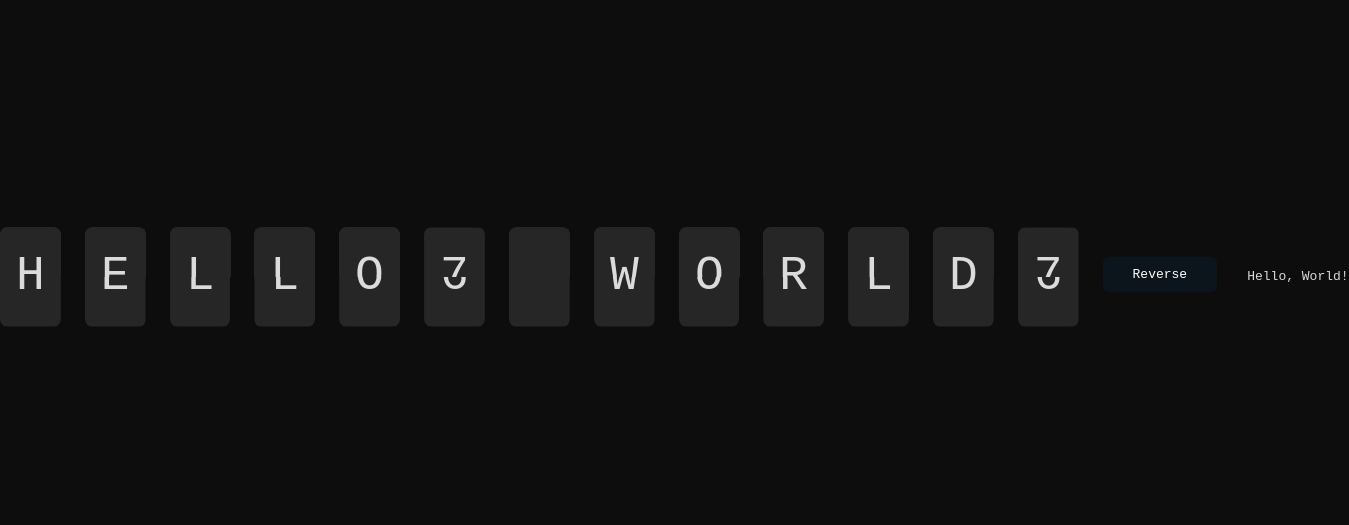
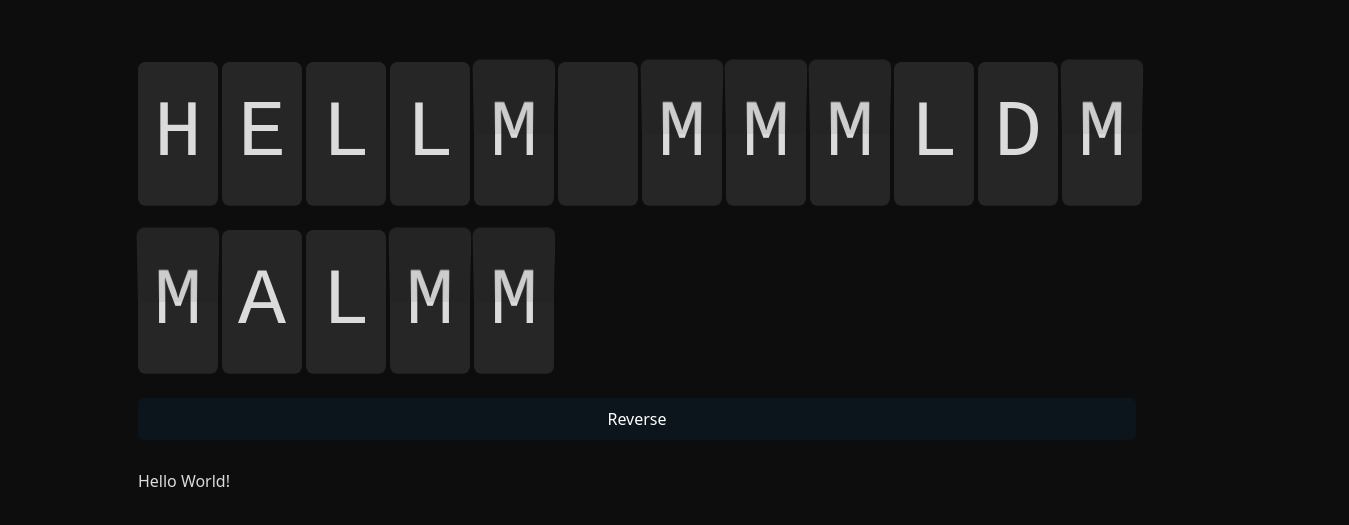
Before and after one commit to quentint/split-flap-display, a Vue app: page / in a window 1280 px wide. Shown: the part 123-648 px from the top of the page, 1349 px wide, since content can reach past the window. Built offline with nearby package versions, Linux system fonts and the light colour scheme.

Commit message:
Create line component Improve styles

```diff
--- a/src/App.vue
+++ b/src/App.vue
@@ -1,7 +1,7 @@
 <script setup lang="ts">
-import SplitFlap from './components/SplitFlap.vue';
+import SplitFlapLine from './components/SplitFlapLine.vue';
 import {ref} from 'vue'
-const s = ref('Hello, World!');
+const s = ref('Hello World!');
 
 const reverse = () => {
   s.value = s.value.split('').reverse().join('');
@@ -9,19 +9,19 @@ const reverse = () => {
 </script>
 
 <template>
-  <pre>
-    <SplitFlap v-for="c in s.toUpperCase()" :char="c" />
+  <div class="app-wrapper">
+    <SplitFlapLine :text="s.toUpperCase()" :flap-ms="250" />
+    <SplitFlapLine text="SALUT" :flap-ms="250" />
     <button @click="reverse">Reverse</button>
     <span>{{ s }}</span>
-  </pre>
+  </div>
 </template>
 
 <style scoped lang="css">
-pre {
+.app-wrapper {
   display: flex;
-  flex-direction: row;
+  flex-direction: column;
   justify-content: center;
-  align-items: center;
   gap: 1.5rem;
   height: 100%;
   width: fit-content;
--- a/src/components/SplitFlap.vue
+++ b/src/components/SplitFlap.vue
@@ -1,5 +1,5 @@
 <script setup lang="ts">
-import { onMounted, ref, watch } from 'vue';
+import { onMounted, ref, watch, defineEmits } from 'vue';
 import characters from './characters';
 
 interface Props {
@@ -19,6 +19,7 @@ const nextChar = ref(characters[props.char === characters[0] ? 0 : 1]);
 const upperFlapAnimState = ref(UPPER_START);
 const bottomFlapAnimState = ref(BOTTOM_START);
 const animationId = ref(0);
+const emit = defineEmits(['flapStart', 'flapEnd']);
 
 const delay = flapMs;
 
@@ -28,11 +29,13 @@ const animDuration = `${delay / 2}ms`;
 const wait = (ms: number) => new Promise(resolve => setTimeout(resolve, ms));
 
 const animate = async () => {
+  emit('flapStart');
   await wait(delay / 2);
   upperFlapAnimState.value = UPPER_END;
   await wait(delay / 2);
   bottomFlapAnimState.value = BOTTOM_END;
   await wait(delay / 2);
+  emit('flapEnd');
 };
 
 const resetAnimation = () => {
@@ -107,6 +110,12 @@ watch(() => props.char, (newChar) => {
 </template>
 
 <style scoped lang="css">
+.wrapper {
+  --fontsize: 5rem;
+  font-family: monospace;
+  white-space: pre;
+}
+
 span {
   padding: 1rem;
   font-size: var(--fontsize);
--- /dev/null
+++ b/src/components/SplitFlapLine.vue
@@ -0,0 +1,31 @@
+<script setup lang="ts">
+import { computed } from 'vue';
+import SplitFlap from './SplitFlap.vue';
+
+interface Props {
+  text: string;
+  flapMs?: number;
+}
+
+const props = defineProps<Props>();
+const chars = computed(() => props.text.split(''));
+</script>
+
+<template>
+  <div class="split-flap-line">
+    <SplitFlap
+      v-for="(char, idx) in chars"
+      :key="idx"
+      :char="char"
+      :flapMs="flapMs"
+    />
+  </div>
+</template>
+
+<style scoped>
+.split-flap-line {
+  display: flex;
+  flex-direction: row;
+  gap: 0.25em;
+}
+</style>
--- a/src/style.css
+++ b/src/style.css
@@ -1,6 +1,4 @@
 :root {
-  --fontsize: 3rem;
-  --negative-fontsize: calc(var(--fontsize) * -1);
   --background-body: hsl(0, 0%, 5%);
   box-sizing: border-box;
 }
```
